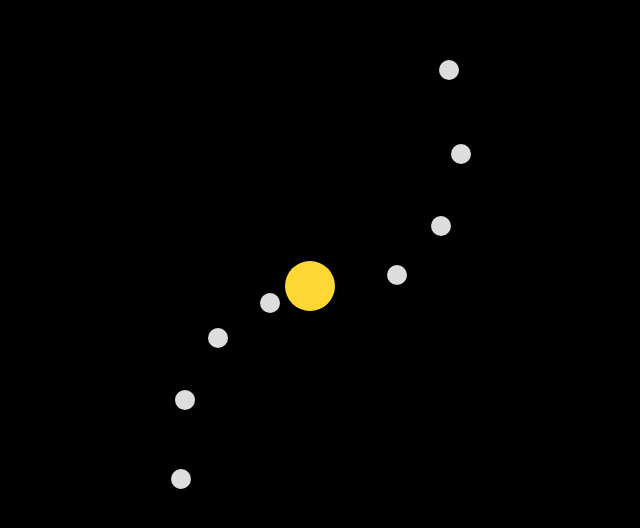
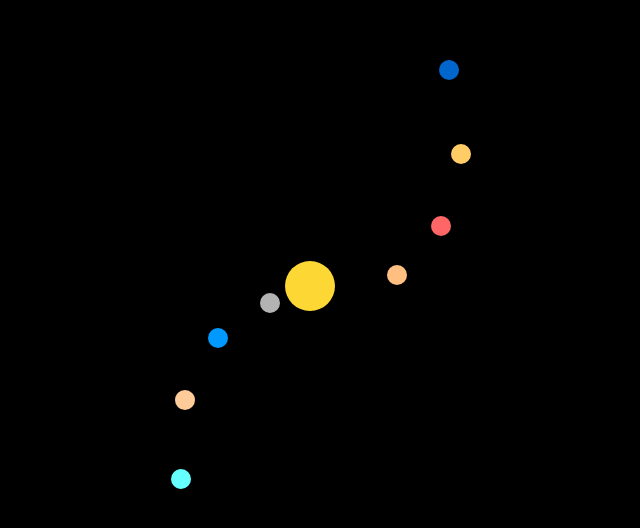
Before and after one commit to ikbhal/assign_virutal_people_role, a plain HTML site: page simulation/s4solarsytesm.html in a window 1280 px wide. Shown: the part 114-642 px from the top of the page, without its empty margins (330-970 px from the left). Drawn offline with Linux system fonts and the light colour scheme.

Commit message:
more colors solar

```diff
--- a/simulation/s4solarsytesm.html
+++ b/simulation/s4solarsytesm.html
@@ -23,7 +23,38 @@
       height: 20px;
       border-radius: 50%;
       position: absolute;
-      background-color: #ddd;
+    }
+
+    #mercury {
+      background-color: #b3b3b3;
+    }
+
+    #venus {
+      background-color: #ffbf80;
+    }
+
+    #earth {
+      background-color: #0099ff;
+    }
+
+    #mars {
+      background-color: #ff6666;
+    }
+
+    #jupiter {
+      background-color: #ffcc99;
+    }
+
+    #saturn {
+      background-color: #ffcc66;
+    }
+
+    #uranus {
+      background-color: #66ffff;
+    }
+
+    #neptune {
+      background-color: #0066cc;
     }
 
     #sun {
```
